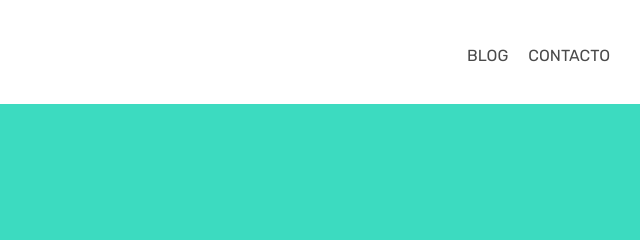
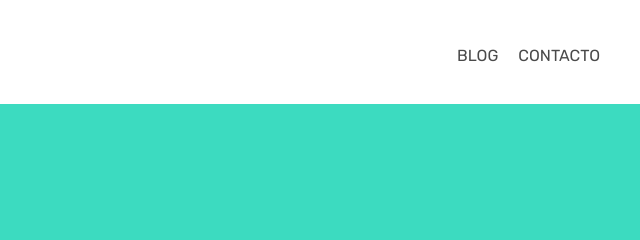
Before and after one commit to Adalab/modulo-1-evaluacion-intermedia-NereidaRO, a plain HTML site: page index.html in a window 1280 px wide. Shown: the top 240 px of the page, 640-1280 px from the left. Drawn offline with Linux system fonts and the light colour scheme.

Commit message:
added padding to links

```diff
--- a/index.html
+++ b/index.html
@@ -20,8 +20,8 @@
         </a>
         <nav class="nav">
             <ul class="ul">
-                <li class="blog"><a class="link-nav" href="https://adalab.es/blog/">Blog</a></li>
-                <li class="contacto"><a class="link-nav" href="https://adalab.es/contacto/">Contacto</a></li>
+                <li class="blog"><a class="link-nav" href="https://adalab.es/blog/">blog</a></li>
+                <li class="contacto"><a class="link-nav" href="https://adalab.es/contacto/">contacto</a></li>
             </ul>
         </nav>
     </header>
--- a/styles/main.css
+++ b/styles/main.css
@@ -30,7 +30,7 @@
     font-size: 16px;
     display: flex;
     justify-content: center;
-    gap: 20px;
+    /*gap: 20px;*/
     margin-bottom: 13px;
 }
 
@@ -38,6 +38,7 @@
     text-transform: uppercase;
     text-decoration: none;
     color: var(--text-menu);
+    padding: 10px;
 }
 
 .main {
```
